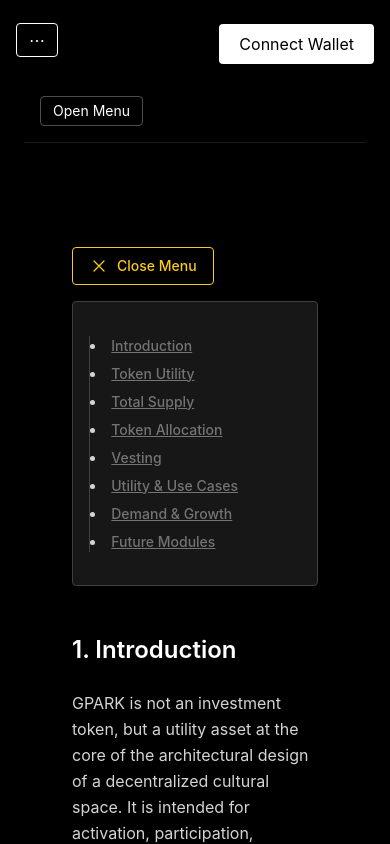
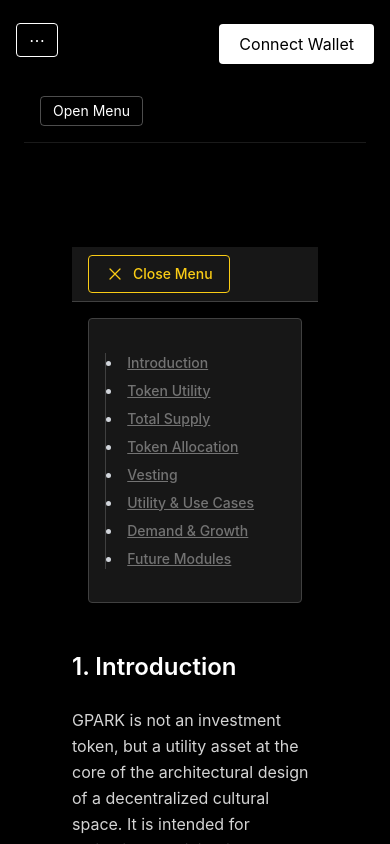
Before and after one commit to GPARKPRO/globalpark-site, a Next.js app: page /docs/tokenomics in a window 390 px wide. Both pictures are taken after a click on the button "Open Sections". Shown: the top 844 px of the page. Built offline with nearby package versions, Linux system fonts and the light colour scheme.

Commit message:
Update MobileDocsNav.tsx

```diff
--- a/components/docs/common/MobileDocsNav.tsx
+++ b/components/docs/common/MobileDocsNav.tsx
@@ -8,7 +8,9 @@ export default function MobileDocsNav() {
   const [open, setOpen] = useState(false);
 
   return (
-    <div className="lg:hidden mb-4">
+    <div className="lg:hidden">
+      {/* Sticky toggle button */}
+      <div className="sticky top-20 z-10 bg-neutral-900 border-b border-neutral-700 px-4 py-2 mb-4">
         <button
           onClick={() => setOpen(!open)}
           className="flex items-center gap-2 text-sm font-medium text-yellow-400 border border-yellow-400 rounded px-4 py-2"
@@ -25,9 +27,11 @@ export default function MobileDocsNav() {
             </>
           )}
         </button>
+      </div>
 
+      {/* Collapsible menu */}
       {open && (
-        <div className="mt-4 border border-neutral-700 rounded p-4 bg-neutral-900">
+        <div className="border border-neutral-700 rounded mx-4 p-4 bg-neutral-900 mb-6">
           <TokenomicsNav />
         </div>
       )}
```
Lines whose indentation alone changed are shown as unchanged.
